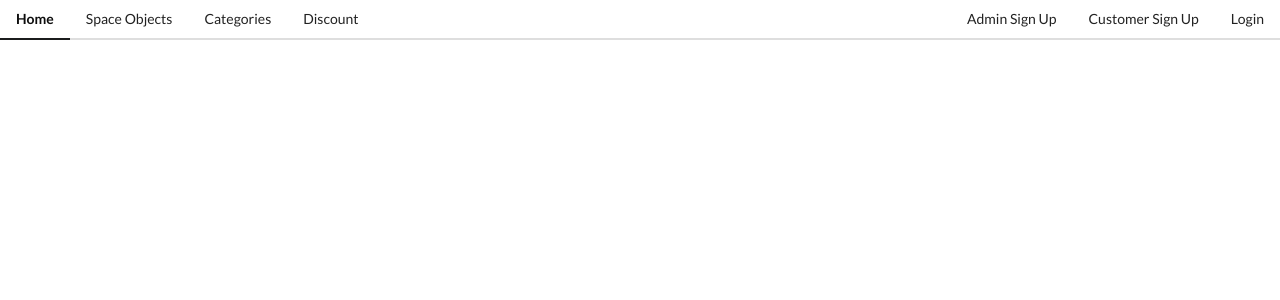
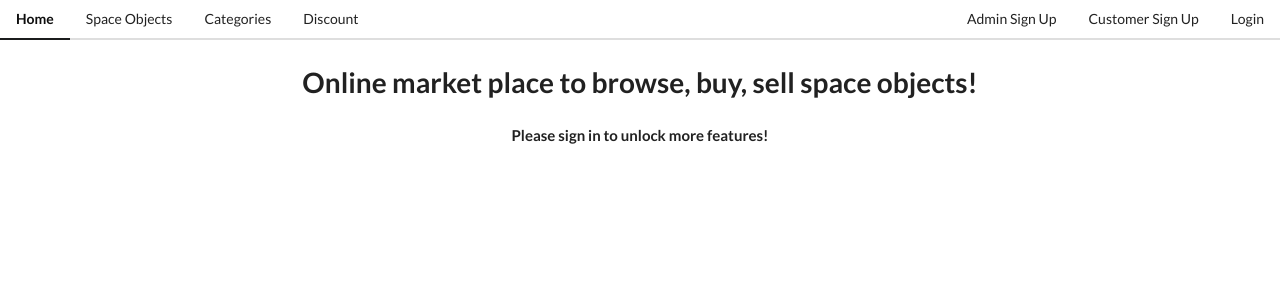
Before and after one commit to vBoBv/cosmosring, a Django app: page / in a window 1280 px wide. Shown: the top 300 px of the page. Run offline with Django 3.2, Linux system fonts and the light colour scheme; parts of the project's set-up code (start-up, migrations or seed data) failed here and were passed over.

Commit message:
refactored home.html

```diff
--- a/Assignment/iscg7420-Assignment1/spaceout/ecommerce_app/templates/ecommerce_app/home.html
+++ b/Assignment/iscg7420-Assignment1/spaceout/ecommerce_app/templates/ecommerce_app/home.html
@@ -1 +1,20 @@
 {% extends 'ecommerce_app/base.html' %}
+
+{% block content %}
+    {% if user.is_authenticated and user.is_superuser or user.is_order_manager %}
+        <h1 style="text-align: center">Welcome back admin {{ user.username }} !</h1>
+        <div class="ui bulleted list">
+            <a class="item" href="{% url 'createspaceobject' %}">Add Space Object</a>
+            <a class="item" href="{% url 'createcategory' %}">Add Category</a>
+            <a class="item" href="{% url 'creatediscount' %}">Add Discount</a>
+        </div>
+    {% elif user.is_authenticated and user.is_customer %}
+        <h1 style="text-align: center">Welcome back customer {{ user.username }} !</h1>
+        <div class="ui bulleted list">
+            <a class="item" href="{% url 'createpayment' %}">Add Payment</a>
+        </div>
+    {% else %}
+        <h1 style="text-align: center">Online market place to browse, buy, sell space objects!</h1>
+        <h4 style="text-align: center">Please sign in to unlock more features!</h4>
+    {% endif %}
+{% endblock %}
```
